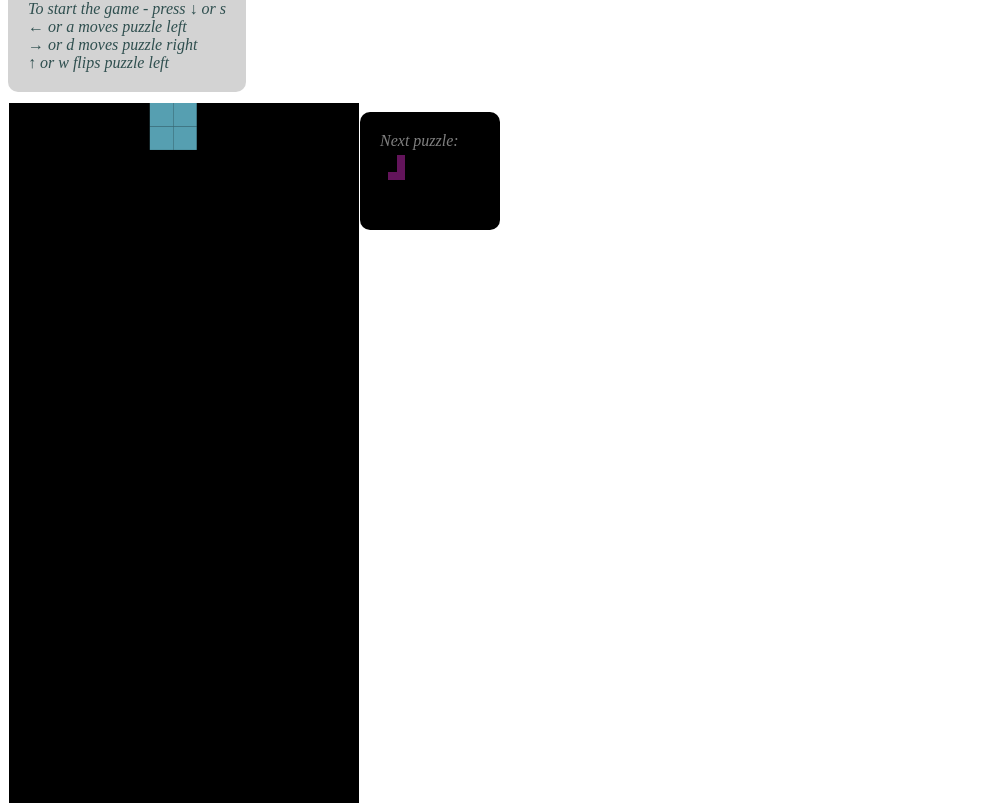
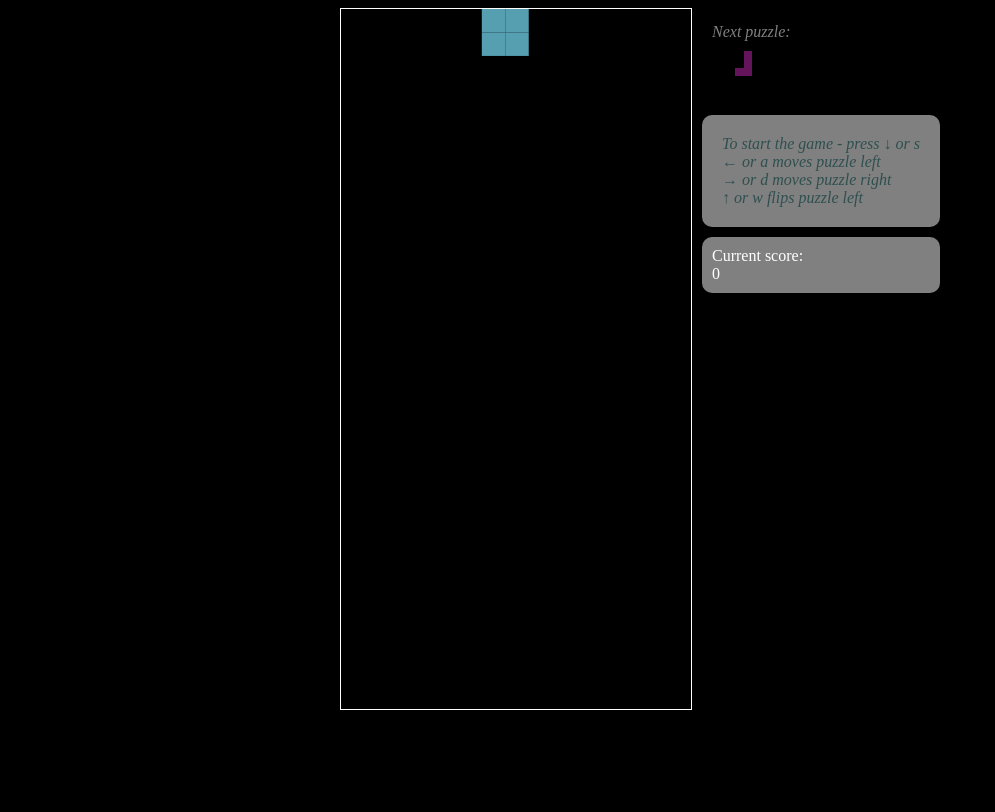
Before and after one commit to Cineg/JSTetris, a plain HTML site: page index.html in a window 1280 px wide. Shown: the part 77-889 px from the top of the page, without its empty margins (0-995 px from the left). After the commit the page ends 800 px from the top, so only its background shows below. Drawn offline with Linux system fonts and the light colour scheme.

Commit message:
added scoreboard

```diff
--- a/board.js
+++ b/board.js
@@ -11,7 +11,7 @@ export class Board {
 		let arr = [];
 		for (let row = 0; row < this.height; row++) {
 			let arr_row = [];
-			for (let col = 0; col < this.height; col++) {
+			for (let col = 0; col < this.width; col++) {
 				const element = 0;
 				arr_row.push(element);
 			}
@@ -20,8 +20,28 @@ export class Board {
 		return arr;
 	}
 
-	get_center(puzzle_width) {
-		let offset = Math.floor(puzzle_width / 2);
-		return Math.floor(this.width / 2 - offset);
+	check_board_score() {
+		let rowsToRemove = [];
+		for (let row = 0; row < this.board.length; row++) {
+			let flag = true;
+			for (let col = 0; col < this.board[row].length; col++) {
+				const item = this.board[row][col];
+				if (item == 0) {
+					flag = false;
+					break;
+				}
+			}
+			if (flag) {
+				rowsToRemove.push(row);
+			}
+		}
+
+		let last_row = Math.max(...rowsToRemove);
+		while (last_row > 0) {
+			this.board[last_row] = this.board[last_row - 1];
+			last_row -= 1;
+		}
+
+		return rowsToRemove.length;
 	}
 }
--- a/index.html
+++ b/index.html
@@ -8,17 +8,23 @@
 	</head>
 	<body>
 		<h1>Basic Tetris</h1>
-		<div class="instructions">
-			<p>To start the game - press ↓ or s</p>
-			<p>← or a moves puzzle left</p>
-			<p>→ or d moves puzzle right</p>
-			<p>↑ or w flips puzzle left</p>
-		</div>
 		<main>
 			<canvas id="canvas" width="350" height="700"></canvas>
-			<div class="next_puzzle">
-				<p>Next puzzle:</p>
-				<canvas id="next-puzzle"></canvas>
+			<div class="info">
+				<div class="next_puzzle">
+					<p>Next puzzle:</p>
+					<canvas id="next-puzzle"></canvas>
+				</div>
+				<div class="instructions">
+					<p>To start the game - press ↓ or s</p>
+					<p>← or a moves puzzle left</p>
+					<p>→ or d moves puzzle right</p>
+					<p>↑ or w flips puzzle left</p>
+				</div>
+				<div class="score">
+					<p>Current score:</p>
+					<p id="score">0</p>
+				</div>
 			</div>
 		</main>
 		<script type="module" src="main.js"></script>
--- a/main.js
+++ b/main.js
@@ -1,5 +1,20 @@
 import { Board } from "./board.js";
 import { Puzzle } from "./puzzle.js";
+
+let intervalId;
+let timeInterval = 400;
+let score = 0;
+const scoreboard = document.getElementById("score");
+const canvas = document.getElementById("canvas");
+const ctx = canvas.getContext("2d");
+const mini_canvas = document.getElementById("next-puzzle");
+const mini_ctx = mini_canvas.getContext("2d");
+
+let board = new Board(15, 30, canvas.offsetWidth, false);
+let mini_board = new Board(4, 4, mini_canvas.offsetWidth, true);
+
+let puz = getNewPuzzle();
+let puz_queue = [getNewPuzzle()];
 
 window.addEventListener("keydown", function (e) {
 	switch (e.key) {
@@ -35,15 +50,23 @@ window.addEventListener("keyup", function (e) {
 	}
 });
 
+drawCanvas(ctx, board, puz);
+drawCanvas(mini_ctx, mini_board, puz_queue[0]);
+
 function startGameLoop() {
 	intervalId = setInterval(function () {
 		puz.position[0] += 1;
 		if (!is_puzzle_to_stay()) {
 			update_board(board);
+			// check for gameover
+
+			// check for score update
+			score += 100 * board.check_board_score();
+
 			puz = puz_queue.pop();
 			puz_queue.push(getNewPuzzle());
 		}
-
+		scoreboard.innerText = score;
 		drawCanvas(ctx, board, puz);
 		drawCanvas(mini_ctx, mini_board, puz_queue[0]);
 	}, timeInterval);
@@ -52,22 +75,6 @@ function startGameLoop() {
 function stopGameLoop() {
 	clearInterval(intervalId);
 }
-
-const canvas = document.getElementById("canvas");
-const ctx = canvas.getContext("2d");
-const mini_canvas = document.getElementById("next-puzzle");
-const mini_ctx = mini_canvas.getContext("2d");
-
-let intervalId;
-let timeInterval = 400;
-let board = new Board(15, 30, canvas.offsetWidth, false);
-let mini_board = new Board(4, 4, mini_canvas.offsetWidth, true);
-
-let puz = getNewPuzzle();
-let puz_queue = [getNewPuzzle()];
-
-drawCanvas(ctx, board, puz);
-drawCanvas(mini_ctx, mini_board, puz_queue[0]);
 
 function getColor(num) {
 	switch (num) {
@@ -143,7 +150,6 @@ function movePuzzle(dir) {
 
 function is_puzzle_to_stay() {
 	let puzzle_position = puz.get_coordinates();
-	console.log(puzzle_position);
 	for (let row = 0; row < puzzle_position.length; row++) {
 		for (let col = 0; col < puzzle_position[row].length; col++) {
 			const element = puzzle_position[row][col];
@@ -232,9 +238,15 @@ function draw_blank_board(canvas_context, board) {
 
 function getNewPuzzle() {
 	let new_puzzle = new Puzzle(Math.floor(Math.random() * 6) + 1);
-	let width = board.get_center(new_puzzle.shape.length);
-	let mini_width = mini_board.get_center(new_puzzle.shape.length);
-	new_puzzle.position = [0, width];
-	new_puzzle.mini_position = [0, mini_width];
+
+	let centerWidth = Math.floor(
+		(board.width - new_puzzle.shape[0].length) / 2
+	);
+	let miniWidth = Math.floor(
+		(mini_board.width - new_puzzle.shape[0].length) / 2
+	);
+
+	new_puzzle.position = [0, centerWidth];
+	new_puzzle.mini_position = [0, miniWidth];
 	return new_puzzle;
 }
--- a/style.css
+++ b/style.css
@@ -1,15 +1,24 @@
+body {
+	display: flex;
+	background-color: black;
+	flex-direction: column;
+	flex-wrap: nowrap;
+	align-items: center;
+}
+
 canvas {
 	border: 1px solid white;
 }
 
 h1 {
-	margin: 10px 0;
+	margin: 20px 0;
+	color: white;
 }
 
 .instructions {
 	margin: 10px 0;
 	padding: 20px;
-	background-color: lightgray;
+	background-color: grey;
 	width: max-content;
 	border-radius: 10px;
 }
@@ -30,21 +39,39 @@ main {
 
 main .next_puzzle {
 	margin: 10px 0;
-	padding: 20px;
 	background-color: black;
-	width: max-content;
 	border-radius: 10px;
-	display: flex;
-	flex-direction: column;
 }
 
 main .next_puzzle p {
+	padding: 10px;
 	margin: 0;
 	color: grey;
 	font-style: italic;
 }
-main .next_puzzle canvas {
+main .next_puzzle {
 	width: 100px;
 	margin: 5px 0;
 	border: 0;
 }
+
+#next-puzzle {
+	margin-left: 25px;
+	width: 100px;
+	border: 0;
+}
+
+.info {
+	margin-left: 10px;
+}
+
+.score {
+	color: white;
+	padding: 10px;
+	background-color: grey;
+	border-radius: 10px;
+}
+
+.score p {
+	margin: 0;
+}
```
